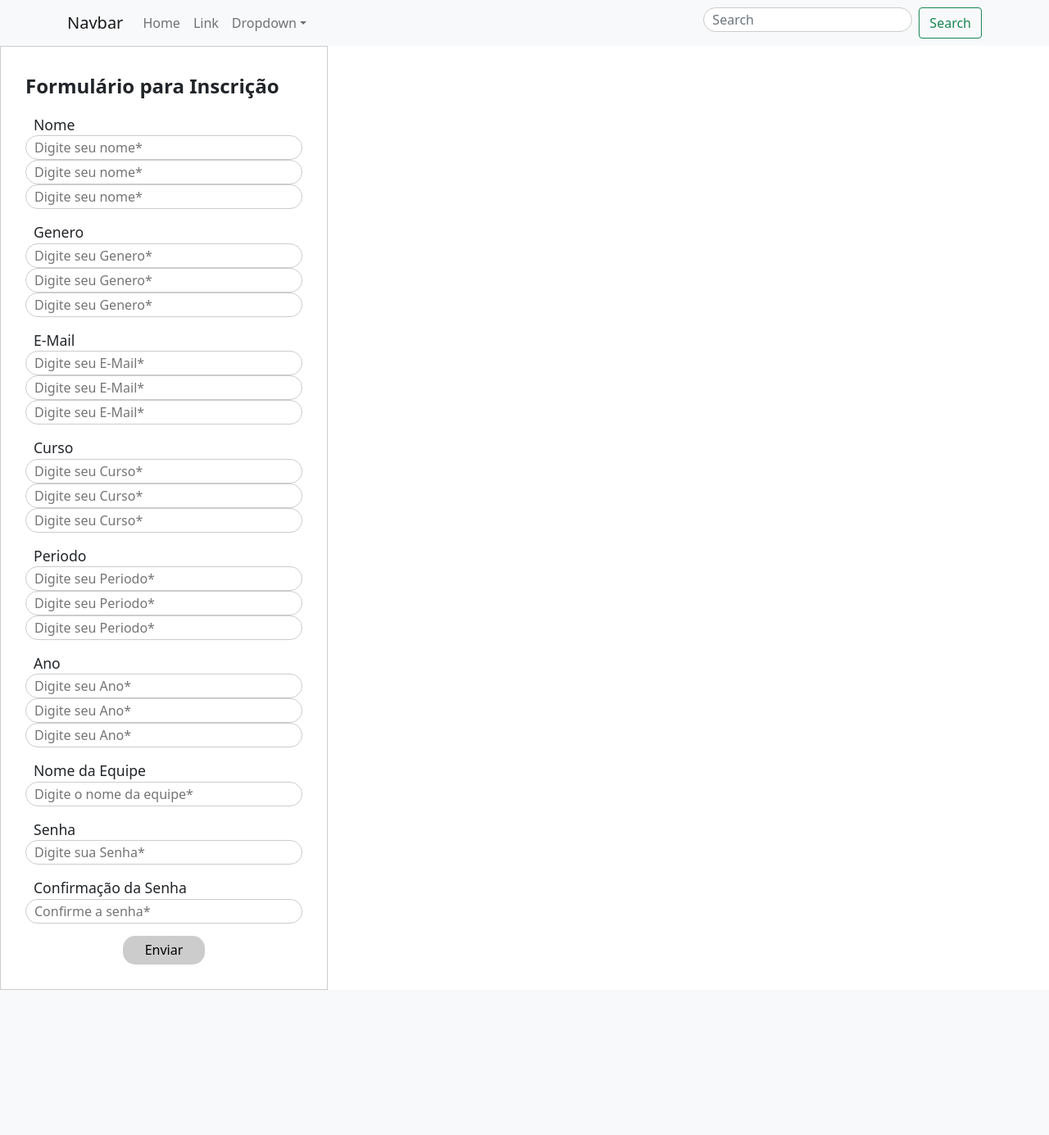
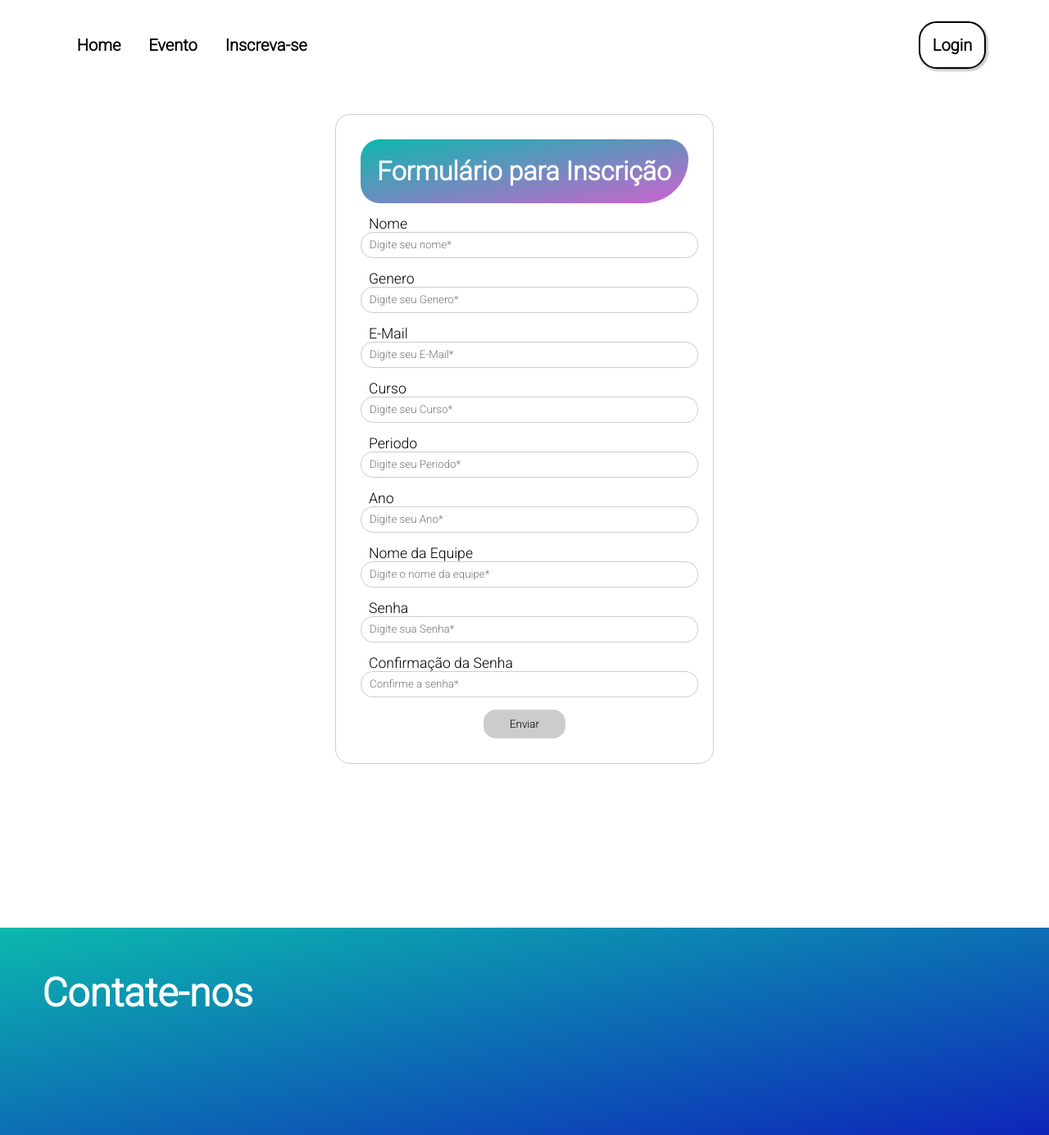
Before and after one commit to thiagochan/MathComp, a Flask app: template template/formulario.html in a window 1280 px wide. Shown: the whole page at 82% size. Before the commit the page ends 1208 px from the top, so only its background shows below. Run offline with Flask 2, Linux system fonts and the light colour scheme; the template is opened without the code that fills it, so the values that code supplies are empty.

Commit message:
Update formulario

```diff
--- a/styles/form.css
+++ b/styles/form.css
@@ -1,18 +1,38 @@
 /* CSS das entradas do formulário */
 
+.formContainer{
+  display: flex;
+  flex-direction: column;
+  justify-content: center;
+  align-items: center;
+}
+
 .formulario {
-    width: 400px;
-    padding: 30px;
-    border: 1px solid #ccc;
+  margin-top: 30px;
+  width: 400px;
+  padding: 30px;
+  border: 1px solid #ccc;
+  border-radius: 18px;
   }
+
+.formulario h1{
+  padding: 20px;
+  color: #fff;
+  background-image: linear-gradient(to bottom right, #0CB8AE, #CC63CF);
+  border-radius: 30px;
+  border-bottom-right-radius: 70px;
+}
+
   .formulario p {
     width: 100%;
     font-size: 1.5em;
   }
+
   .field {
     width: 100%;
     margin: 15px 0;
   }
+
   .field label,
   .field span {
     padding-left: 10px;
@@ -20,10 +40,12 @@
     display: block;
     width: 100%;
   }
+
   .radiobox label {
     width: auto;
     display: inline-block;
   }
+
   input[type="text"],
   input[type="email"],
   textarea {
@@ -35,15 +57,18 @@
     border: 1px solid #ccc;
     outline: none;
   }
+
   input#nao {
     margin-left: 30px;
   }
+
   textarea {
     line-height: 20px;
     padding: 10px;
     height: 90px;
     resize: none;
   }
+
   input[type="submit"] {
     display: block;
     background-color: #ccc;
--- a/template/evento.html
+++ b/template/evento.html
@@ -16,7 +16,7 @@
                     <i class="fa fa-times" onClick = "hideMenu()"></i>
                     <li><a href="home.html">Home</a></li>
                     <li><a href="evento.html">Evento</a></li>
-                    <li><a href="#">Inscreva-se</a></li>
+                    <li><a href="formulario.html">Inscreva-se</a></li>
                 </ul>
 
                 <button class="btnLogin btn"><a href="#">Login</a></button>
--- a/template/formulario.html
+++ b/template/formulario.html
@@ -1,100 +1,67 @@
 <!DOCTYPE html>
 <html lang="pt-br">
 <head>
-    <title>Formulário HTML</title>
     <meta charset="utf-8"/>
     <link rel="stylesheet" type="text/css" href="../styles/form.css">
-    <link href="https://cdn.jsdelivr.net/npm/bootstrap@5.1.3/dist/css/bootstrap.min.css" rel="stylesheet" integrity="sha384-1BmE4kWBq78iYhFldvKuhfTAU6auU8tT94WrHftjDbrCEXSU1oBoqyl2QvZ6jIW3" crossorigin="anonymous">
+    <link rel="stylesheet" href="../styles/main.css">
+
+    <title>Formulário HTML</title>
 </head>
 <body>
+    <header class = "header">
+        <nav class="navbar">
+                <ul class="nav-links">
+                    <i class="fa fa-times" onClick = "hideMenu()"></i>
+                    <li><a href="home.html">Home</a></li>
+                    <li><a href="evento.html">Evento</a></li>
+                    <li><a href="formulario.html">Inscreva-se</a></li>
+                </ul>
 
-    <nav class="navbar navbar-expand-sm navbar-light bg-light">
-          <div class="container">
-            <a class="navbar-brand" href="#">Navbar</a>
-            <button class="navbar-toggler d-lg-none" type="button" data-bs-toggle="collapse" data-bs-target="#collapsibleNavId" aria-controls="collapsibleNavId"
-                aria-expanded="false" aria-label="Toggle navigation">
-                <span class="navbar-toggler-icon"></span>
-            </button>
-            <div class="collapse navbar-collapse" id="collapsibleNavId">
-                <ul class="navbar-nav me-auto mt-2 mt-lg-0">
-                    <li class="nav-item active">
-                        <a class="nav-link" href="#">Home<span class="visually-hidden">(current)</span></a>
-                    </li>
-                    <li class="nav-item">
-                        <a class="nav-link" href="#">Link</a>
-                    </li>
-                    <li class="nav-item dropdown">
-                        <a class="nav-link dropdown-toggle" href="#" id="dropdownId" data-bs-toggle="dropdown" aria-haspopup="true" aria-expanded="false">Dropdown</a>
-                        <div class="dropdown-menu" aria-labelledby="dropdownId">
-                            <a class="dropdown-item" href="#">Action 1</a>
-                            <a class="dropdown-item" href="#">Action 2</a>
-                        </div>
-                    </li>
-                </ul>
-                <form class="d-flex my-2 my-lg-0">
-                    <input class="form-control me-sm-2" type="text" placeholder="Search">
-                    <button class="btn btn-outline-success my-2 my-sm-0" type="submit">Search</button>
-                </form>
-            </div>
-      </div>
+                <button class="btnLogin btn"><a href="#">Login</a></button>
+            <i class="fa fa-bars" onClick = "showMenu()"></i>
         </nav>
-
-
+    </header>
+    <div class="formContainer">
         <form action="enviar-email.php" class="formulario" method="post">
-        <p><strong>Formulário para Inscrição</strong></p>
+            <h1>Formulário para Inscrição</h1>
 
             <div class="field">
                 <label for="nome">Nome</label>
-            <input type="text" id="nome" name="nome" placeholder="Digite seu nome*" required>
-            <input type="text" id="nome" name="nome" placeholder="Digite seu nome*" required>
                 <input type="text" id="nome" name="nome" placeholder="Digite seu nome*" required>
             </div>
 
             <div class="field">
                 <label for="telefone">Genero</label>
                 <input type="text" id="genero" name="genero" placeholder="Digite seu Genero*">
-            <input type="text" id="genero" name="genero" placeholder="Digite seu Genero*">
-            <input type="text" id="genero" name="genero" placeholder="Digite seu Genero*">
             </div>
 
             <div class="field">
                 <label for="email">E-Mail</label>
-            <input type="email" id="email" name="email" placeholder="Digite seu E-Mail*" required>
-            <input type="email" id="email" name="email" placeholder="Digite seu E-Mail*" required>
                 <input type="email" id="email" name="email" placeholder="Digite seu E-Mail*" required>
             </div>
 
             <div class="field">
                 <label for="curso">Curso</label>
                 <input type="text" id="curso" name="curso" placeholder="Digite seu Curso*" required>
-            <input type="text" id="curso" name="curso" placeholder="Digite seu Curso*" required>
-            <input type="text" id="curso" name="curso" placeholder="Digite seu Curso*" required>
             </div>
 
             <div class="field">
                 <label for="periodo">Periodo</label>
-            <input type="text" id="periodo" name="periodo" placeholder="Digite seu Periodo*" required>
-            <input type="text" id="periodo" name="periodo" placeholder="Digite seu Periodo*" required>
                 <input type="text" id="periodo" name="periodo" placeholder="Digite seu Periodo*" required>
             </div>
 
             <div class="field">
                 <label for="ano">Ano</label>
                 <input type="text" id="ano" name="ano" placeholder="Digite seu Ano*" required>
-            <input type="text" id="ano" name="ano" placeholder="Digite seu Ano*" required>
-            <input type="text" id="ano" name="ano" placeholder="Digite seu Ano*" required>
             </div>
-
             <div class="field">
                 <label for="nomedaequipe">Nome da Equipe</label>
                 <input type="text" id="ano" name="ano" placeholder="Digite o nome da equipe*" required>
             </div>
-
             <div class="field">
                 <label for="senha">Senha</label>
                 <input type="text" id="senha" name="senha" placeholder="Digite sua Senha*" required>
             </div>
-
             <div class="field">
                 <label for="confirmacaosenha">Confirmação da Senha</label>
                 <input type="text" id="confirmacaosenha" name="confirmacaosenha" placeholder="Confirme a senha*" required>
@@ -102,7 +69,11 @@
 
             <input type="submit" name="acao" value="Enviar">
         </form>
+    </div>
 
+    <footer class="footer">
+        <h1>Contate-nos</h1>
+    </footer>
 
     <script src="https://cdn.jsdelivr.net/npm/bootstrap@5.2.0-beta1/dist/js/bootstrap.bundle.min.js" integrity="sha384-pprn3073KE6tl6bjs2QrFaJGz5/SUsLqktiwsUTF55Jfv3qYSDhgCecCxMW52nD2" crossorigin="anonymous"></script>
 </body>
--- a/template/home.html
+++ b/template/home.html
@@ -14,7 +14,7 @@
                         <i class="fa fa-times" onClick = "hideMenu()"></i>
                         <li><a href="home.html">Home</a></li>
                         <li><a href="evento.html">Evento</a></li>
-                        <li><a href="#">Inscreva-se</a></li>
+                        <li><a href="formulario.html">Inscreva-se</a></li>
                     </ul>
 
                     <button class="btnLogin btn"><a href="#">Login</a></button>
```
Lines whose indentation alone changed are shown as unchanged.
